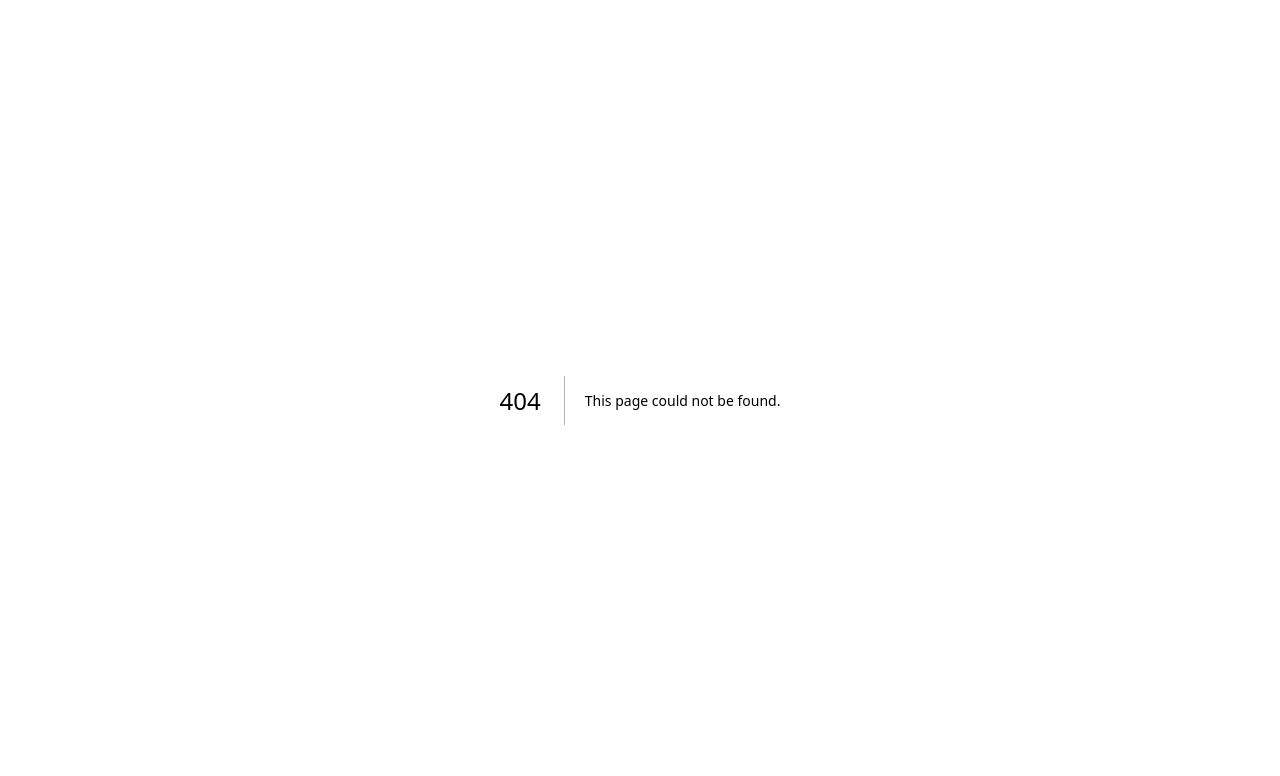
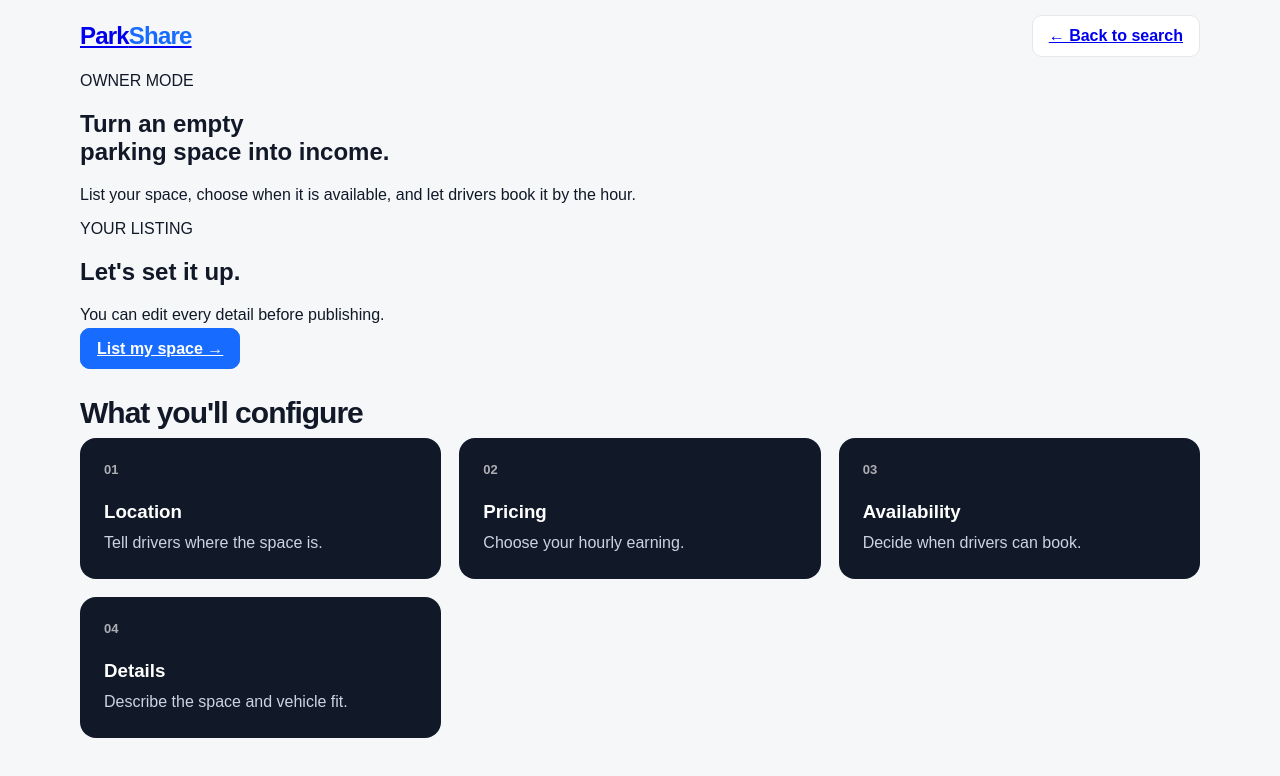
Before and after one commit to chesta13/ParkShare, a Next.js app: page /owner in a window 1280 px wide. Before the commit this address had no page. Shown: the top 776 px of the page. Built offline with nearby package versions, Linux system fonts and the light colour scheme.

Commit message:
feat: add owner entry dashboard

```diff
--- /dev/null
+++ b/app/owner/page.tsx
@@ -0,0 +1,46 @@
+import Link from "next/link";
+
+const checklist = [
+  ["Location", "Tell drivers where the space is."],
+  ["Pricing", "Choose your hourly earning."],
+  ["Availability", "Decide when drivers can book."],
+  ["Details", "Describe the space and vehicle fit."],
+];
+
+export default function OwnerPage() {
+  return (
+    <main className="owner-page">
+      <header className="container nav">
+        <Link className="logo" href="/">Park<span>Share</span></Link>
+        <Link className="btn" href="/">← Back to search</Link>
+      </header>
+
+      <section className="container owner-hero">
+        <div>
+          <div className="eyebrow">OWNER MODE</div>
+          <h1>Turn an empty<br />parking space into income.</h1>
+          <p>List your space, choose when it is available, and let drivers book it by the hour.</p>
+        </div>
+        <div className="owner-card">
+          <div className="owner-card-label">YOUR LISTING</div>
+          <h2>Let&apos;s set it up.</h2>
+          <p>You can edit every detail before publishing.</p>
+          <Link className="btn btn-primary btn-large" href="/owner/list-space">List my space →</Link>
+        </div>
+      </section>
+
+      <section className="container section">
+        <h2>What you&apos;ll configure</h2>
+        <div className="how owner-checklist">
+          {checklist.map(([title, description], index) => (
+            <article className="step" key={title}>
+              <div className="step-number">0{index + 1}</div>
+              <h3>{title}</h3>
+              <p>{description}</p>
+            </article>
+          ))}
+        </div>
+      </section>
+    </main>
+  );
+}
```
